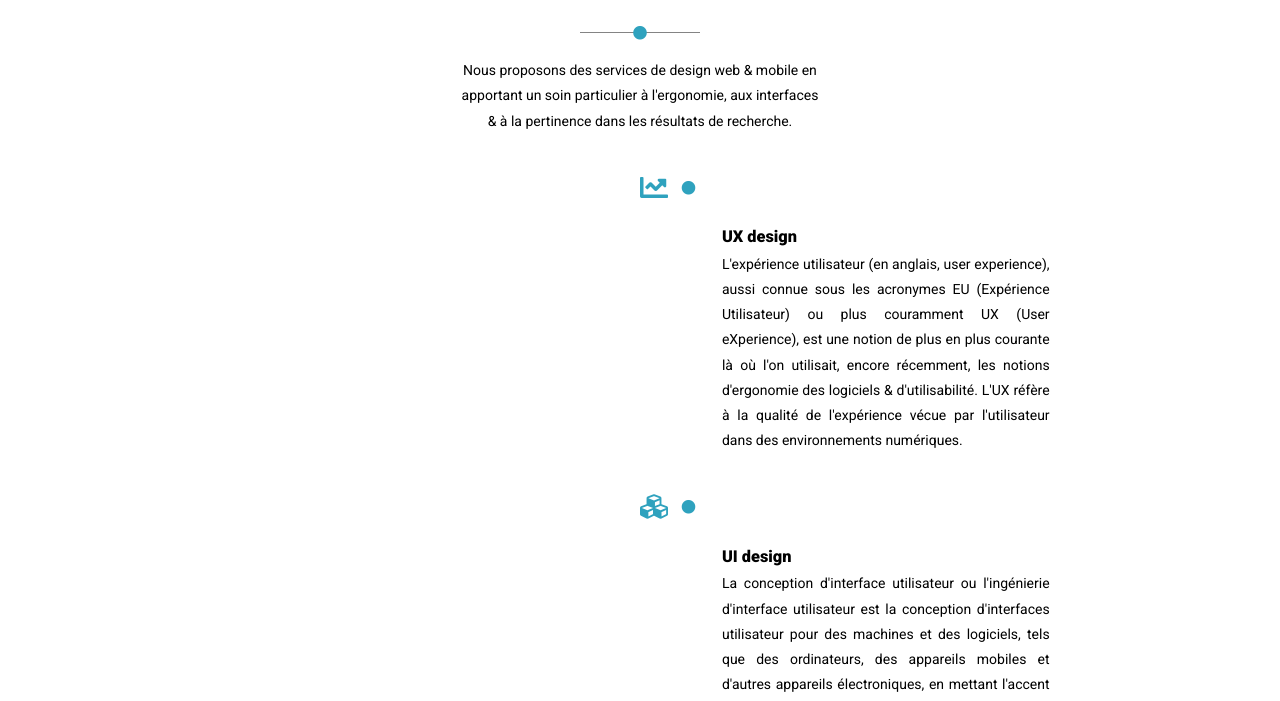
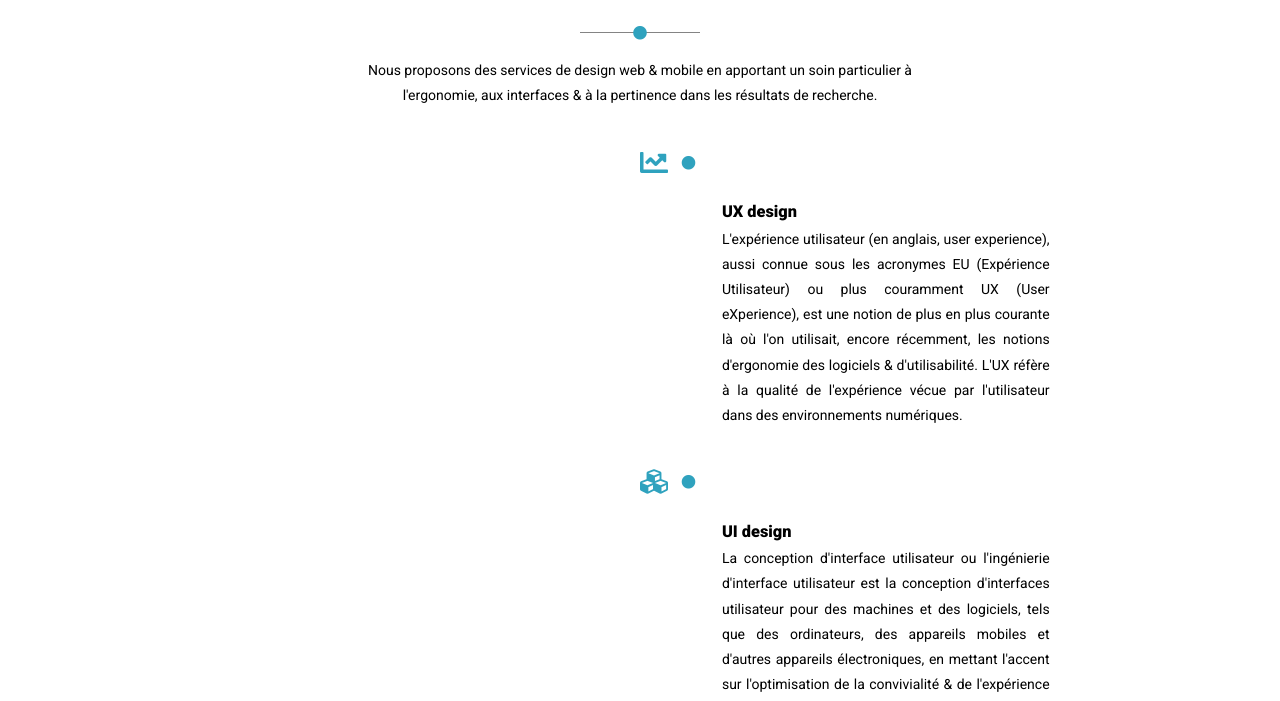
Before and after one commit to philippebeck/webagency, a plain HTML site: page index.html in a window 1280 px wide. Shown: the part 206-907 px from the top of the page. Drawn offline with nearby package versions, Linux system fonts and the light colour scheme.

Commit message:
Correct articles intro p width

```diff
--- a/css/style.css
+++ b/css/style.css
@@ -482,7 +482,7 @@ section .fa-circle {
 
 .grey-line + p {
     margin-top: 2.5rem;
-    width: 55%;
+    width: 75%;
 }
 
 .grey-line .fa-circle,
@@ -538,7 +538,7 @@ section .fa-circle {
 
     /* Articles Introduction */
     .grey-line + p {
-        width: 50%;
+        width: 70%;
     }
 }
 
@@ -604,7 +604,7 @@ section .fa-circle {
 
     /* Articles Introduction */
     .grey-line + p {
-        width: 45%;
+        width: 65%;
     }
 }
 
@@ -664,7 +664,7 @@ section .fa-circle {
 
     /* Articles Introduction */
     .grey-line + p {
-        width: 40%;
+        width: 60%;
     }
 }
 
@@ -717,6 +717,6 @@ section .fa-circle {
 
     /* Articles Introduction */
     .grey-line + p {
-        width: 35%;
+        width: 55%;
     }
 }
```
